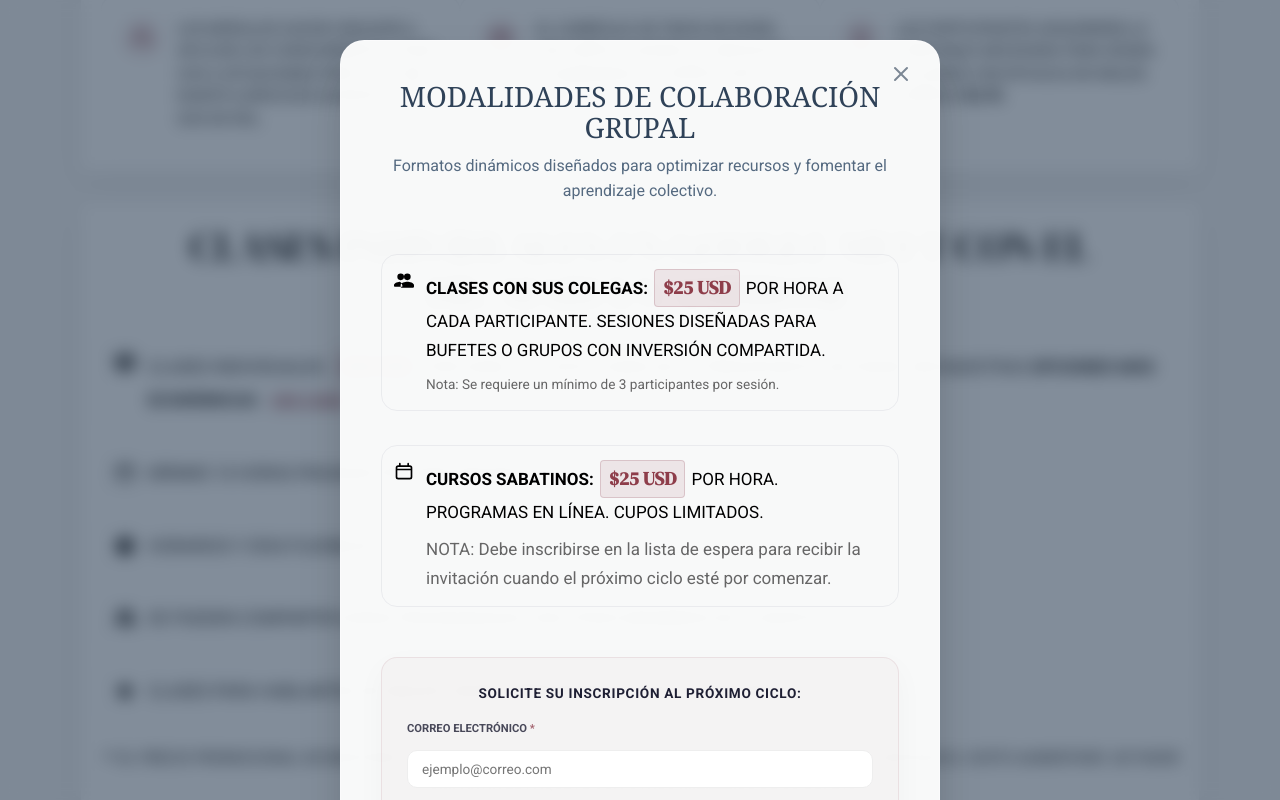
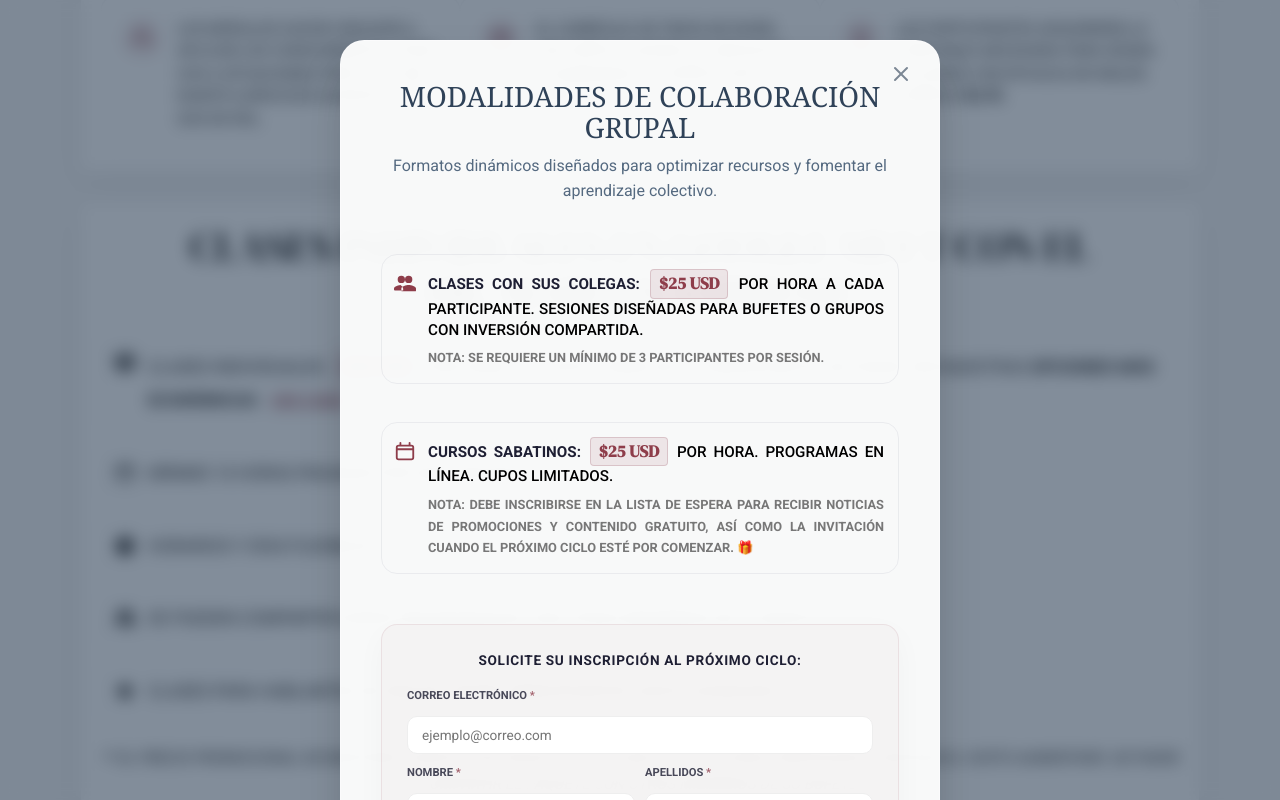
Before and after one commit to ReservacionDirecta/latamabogados-frontend, a React (Vite) app: page /agendar-clase-de-inges-profesional in a window 1280 px wide. Both pictures are taken after a click on the button "VER COMO". Shown: the part 1133-1933 px from the top of the page. Built offline with nearby package versions, Linux system fonts and the light colour scheme; a web font is replaced by a local one.

Commit message:
feat: implement GroupOptionsModal with MailerLite integration and Meta Conversions API tracking

```diff
--- a/src/components/GroupOptionsModal.tsx
+++ b/src/components/GroupOptionsModal.tsx
@@ -138,15 +138,17 @@ const GroupOptionsModal: React.FC<GroupOptionsModalProps> = ({ isOpen, onClose }
             </div>
           ) : (
             <>
-              <ul className="ma-features" style={{ marginBottom: '30px' }}>
-                <li style={{ marginBottom: '20px' }}>
-                  <div style={{ display: 'flex', alignItems: 'flex-start', gap: '10px' }}>
-                    <span className="ma-icon" style={{ flexShrink: 0, marginTop: '2px' }}>
-                      <svg viewBox="0 0 24 24" fill="currentColor" width="20" height="20"><path d="M16 11a4 4 0 1 0-4-4 4 4 0 0 0 4 4Zm-8 0a4 4 0 1 0-4-4 4 4 0 0 0 4 4Zm8 2c-2.67 0-8 1.34-8 4v2a1 1 0 0 0 1 1h14a1 1 0 0 0 1-1v-2c0-2.66-5.33-4-8-4ZM8 13c-.29 0-.62.01-.97.04A5.94 5.94 0 0 1 10 17v2H1a1 1 0 0 1-1-1v-1c0-2.66 5.33-4 8-4Z"></path></svg>
+              <ul className="ma-features" style={{ marginBottom: '30px', textAlign: 'justify', textJustify: 'inter-word' }}>
+                <li style={{ marginBottom: '24px' }}>
+                  <div style={{ display: 'flex', alignItems: 'flex-start', gap: '12px' }}>
+                    <span className="ma-icon" style={{ flexShrink: 0, marginTop: '4px', color: 'var(--latam-maroon)' }}>
+                      <svg viewBox="0 0 24 24" fill="currentColor" width="22" height="22"><path d="M16 11a4 4 0 1 0-4-4 4 4 0 0 0 4 4Zm-8 0a4 4 0 1 0-4-4 4 4 0 0 0 4 4Zm8 2c-2.67 0-8 1.34-8 4v2a1 1 0 0 0 1 1h14a1 1 0 0 0 1-1v-2c0-2.66-5.33-4-8-4ZM8 13c-.29 0-.62.01-.97.04A5.94 5.94 0 0 1 10 17v2H1a1 1 0 0 1-1-1v-1c0-2.66 5.33-4 8-4Z"></path></svg>
                     </span>
                     <div>
-                      <span><strong>CLASES CON SUS COLEGAS:</strong> <span className="ma-price-tag">$25 USD</span> POR HORA A CADA PARTICIPANTE. SESIONES DISEÑADAS PARA BUFETES O GRUPOS CON INVERSIÓN COMPARTIDA.</span>
-                      <p style={{ fontSize: '0.85rem', marginTop: '8px', color: '#666' }}>
+                      <span style={{ fontSize: '0.95rem', fontWeight: '500', lineHeight: '1.4', display: 'block', textTransform: 'uppercase' }}>
+                        <strong style={{ fontWeight: '800', color: '#1e1f33' }}>CLASES CON SUS COLEGAS:</strong> <span className="ma-price-tag">$25 USD</span> POR HORA A CADA PARTICIPANTE. SESIONES DISEÑADAS PARA BUFETES O GRUPOS CON INVERSIÓN COMPARTIDA.
+                      </span>
+                      <p style={{ fontSize: '0.8rem', marginTop: '6px', color: '#777', fontWeight: '600', textTransform: 'uppercase' }}>
                         Nota: Se requiere un mínimo de 3 participantes por sesión.
                       </p>
                     </div>
@@ -154,14 +156,16 @@ const GroupOptionsModal: React.FC<GroupOptionsModalProps> = ({ isOpen, onClose }
                 </li>
 
                 <li style={{ marginBottom: '20px' }}>
-                  <div style={{ display: 'flex', alignItems: 'flex-start', gap: '10px' }}>
-                    <span className="ma-icon" style={{ flexShrink: 0, marginTop: '2px' }}>
-                      <svg viewBox="0 0 24 24" fill="currentColor" width="20" height="20"><path d="M19 4h-1V2a1 1 0 0 0-2 0v2H8V2a1 1 0 0 0-2 0v2H5a3 3 0 0 0-3 3v11a3 3 0 0 0 3 3h14a3 3 0 0 0 3-3V7a3 3 0 0 0-3-3Zm1 14a1 1 0 0 1-1 1H5a1 1 0 0 1-1-1V10h16Zm0-10H4V7a1 1 0 0 1 1-1h14a1 1 0 0 1 1 1Z"></path></svg>
+                  <div style={{ display: 'flex', alignItems: 'flex-start', gap: '12px' }}>
+                    <span className="ma-icon" style={{ flexShrink: 0, marginTop: '4px', color: 'var(--latam-maroon)' }}>
+                      <svg viewBox="0 0 24 24" fill="currentColor" width="22" height="22"><path d="M19 4h-1V2a1 1 0 0 0-2 0v2H8V2a1 1 0 0 0-2 0v2H5a3 3 0 0 0-3 3v11a3 3 0 0 0 3 3h14a3 3 0 0 0 3-3V7a3 3 0 0 0-3-3Zm1 14a1 1 0 0 1-1 1H5a1 1 0 0 1-1-1V10h16Zm0-10H4V7a1 1 0 0 1 1-1h14a1 1 0 0 1 1 1Z"></path></svg>
                     </span>
                     <div>
-                      <span><strong>CURSOS SABATINOS:</strong> <span className="ma-price-tag">$25 USD</span> POR HORA. PROGRAMAS EN LÍNEA. CUPOS LIMITADOS.</span>
-                      <p style={{ marginTop: '8px', color: '#666' }}>
-                        NOTA: Debe inscribirse en la lista de espera para recibir la invitación cuando el próximo ciclo esté por comenzar.
+                      <span style={{ fontSize: '0.95rem', fontWeight: '500', lineHeight: '1.4', display: 'block', textTransform: 'uppercase' }}>
+                        <strong style={{ fontWeight: '800', color: '#1e1f33' }}>CURSOS SABATINOS:</strong> <span className="ma-price-tag">$25 USD</span> POR HORA. PROGRAMAS EN LÍNEA. CUPOS LIMITADOS.
+                      </span>
+                      <p style={{ fontSize: '0.8rem', marginTop: '6px', color: '#777', fontWeight: '600', textTransform: 'uppercase' }}>
+                        NOTA: Debe inscribirse en la lista de espera para recibir noticias de promociones y contenido gratuito, así como la invitación cuando el próximo ciclo esté por comenzar. 🎁
                       </p>
                     </div>
                   </div>
```
